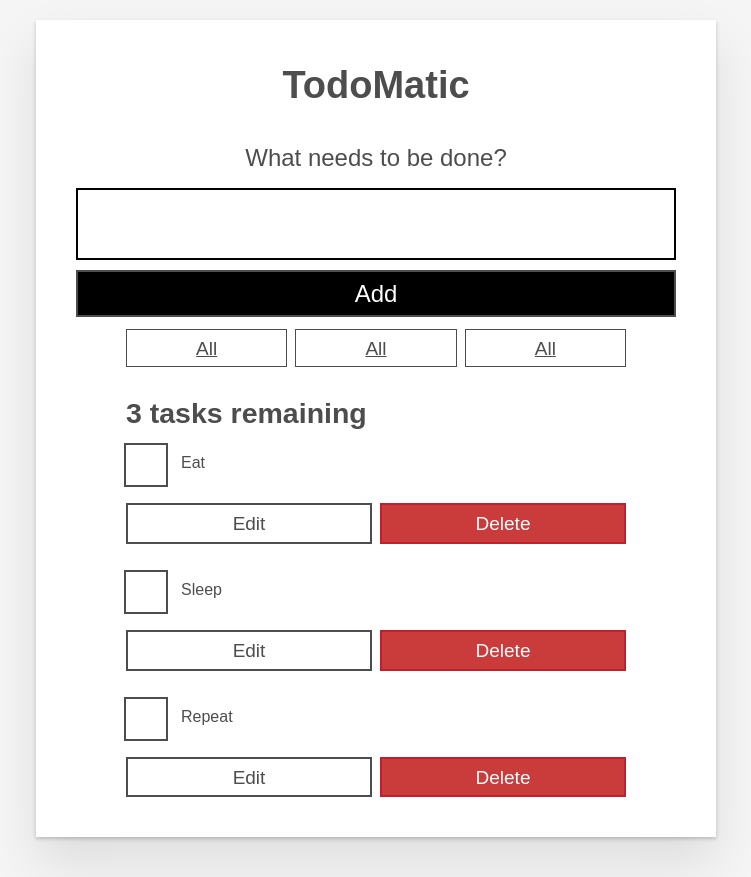
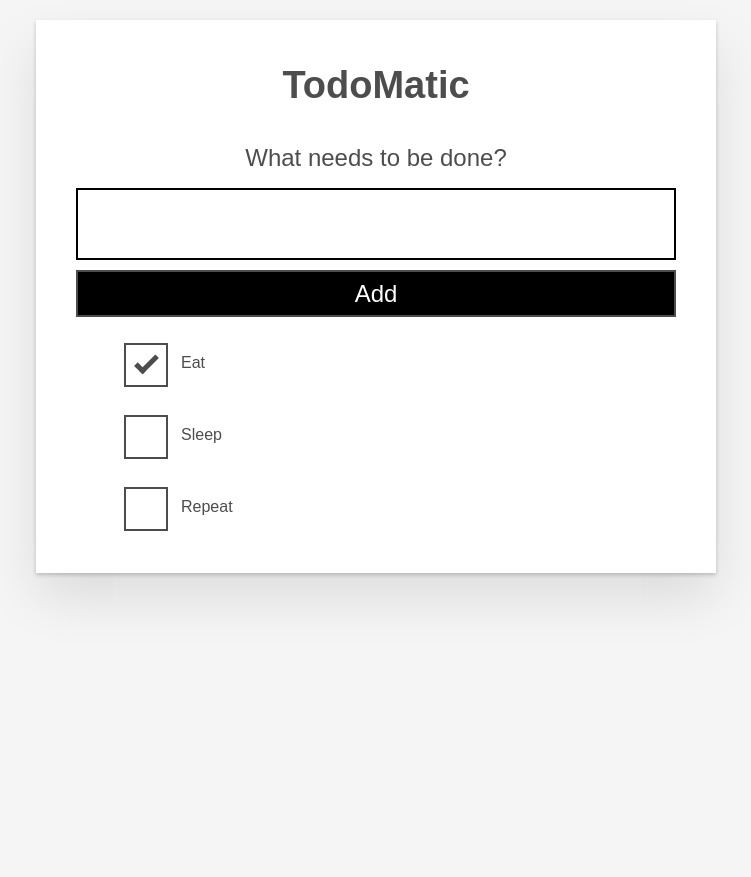
Before and after one commit to KittyGarrison/cypress-setup, a React (Create React App) app: page / in a window 1280 px wide. Shown: the whole page, without its empty margins (264-1015 px from the left). After the commit the page ends 800 px from the top, so only its background shows below. Built offline with nearby package versions, Linux system fonts and the light colour scheme.

Commit message:
h2 not rendering

```diff
--- a/package.json
+++ b/package.json
@@ -6,6 +6,7 @@
     "@testing-library/jest-dom": "^5.16.5",
     "@testing-library/react": "^13.4.0",
     "@testing-library/user-event": "^13.5.0",
+    "nanoid": "^4.0.0",
     "react": "^18.2.0",
     "react-dom": "^18.2.0",
     "react-scripts": "5.0.1",
--- a/src/App.js
+++ b/src/App.js
@@ -1,30 +1,65 @@
 import Form from "./components/Form";
-import FilterButton from "./components/FilterButton";
+// import FilterButton from "./components/FilterButton";
 import Todo from "./components/Todo";
+import { useState } from "react";
+import { nanoid } from "nanoid";
+function App(props){
+  const [tasks, setTasks]= useState(props.tasks);
 
-function App(props) {
   function addTask(name) {
-  alert(name);
+  const newTask = { id: `todo-${nanoid()}`, name, completed: false };
+  setTasks([...tasks, newTask]);
+  }
+
+function toggleTaskCompleted(id) {
+  const updatedTasks = tasks.map((task) => {
+    if (id === task.id) {
+      console.log(task)
+      return {...task, completed: !task.completed}
+    }
+    return task
+  });
+  setTasks(updatedTasks)
 }
-  const taskList = props.tasks.map((task) => (
+
+  const taskList = tasks.map((task) => (
     <Todo
         id={task.id}
         name={task.name}
         completed={task.completed}
         key={task.id}
+        toggleTaskCompleted={toggleTaskCompleted}
       />
     )
   );
+const unfinishedTaskCount = tasks.filter((task)=> {
+  if (task.completed) {
+    return false
+  } else {
+    return true
+  }
+}).length;
+
+const headingText = () => {
+  if (unfinishedTaskCount === 0) {
+    return "Congrats! All tasks complete."
+  } else if (unfinishedTaskCount === 1) {
+    return `Just 1 task remaining`
+  } else
+    return `${unfinishedTaskCount} tasks remaining`
+};
+
+
   return (
     <div className="todoapp stack-large">
       <h1>TodoMatic</h1>
       <Form addTask={addTask} />
-      <div className="filters btn-group stack-exception">
+      {/* <div className="filters btn-group stack-exception">
         <FilterButton />
         <FilterButton />
         <FilterButton />
-      </div>
-      <h2 id="list-heading">3 tasks remaining</h2>
+      </div> */}
+      <h2 id="list-heading">{headingText}</h2>
       <ul
         role="list"
         className="todo-list stack-large stack-exception"
--- a/src/components/Form.js
+++ b/src/components/Form.js
@@ -8,8 +8,12 @@ function handleChange(e) {
 }
 function handleSubmit(e) {
   e.preventDefault();
-  props.addTask(name);
-  setName("");
+  if (name) {
+    props.addTask(name);
+    setName("");
+  } else {
+  alert("enter a task")
+  }
 }
   return (
     <form onSubmit={handleSubmit}>
--- a/src/components/Todo.js
+++ b/src/components/Todo.js
@@ -3,19 +3,24 @@ export default function Todo(props) {
   return (
         <li className="todo stack-small">
             <div className="c-cb">
-            <input id={props.id} type="checkbox" defaultChecked={props.compleated} />
+            <input
+              id={props.id}
+              type="checkbox"
+              defaultChecked={props.completed}
+              onChange={() => props.toggleTaskCompleted(props.id)}
+            />
             <label className="todo-label" htmlFor={props.id}>
               {props.name}
             </label>
           </div>
-          <div className="btn-group">
+          {/* <div className="btn-group">
             <button type="button" className="btn">
               Edit <span className="visually-hidden">Eat</span>
             </button>
             <button type="button" className="btn btn__danger">
               Delete <span className="visually-hidden">Eat</span>
             </button>
-          </div>
+          </div> */}
         </li>
   );
 }
```
Also changed, not shown: 1 other file (tests, documents, lock files or other folders).
